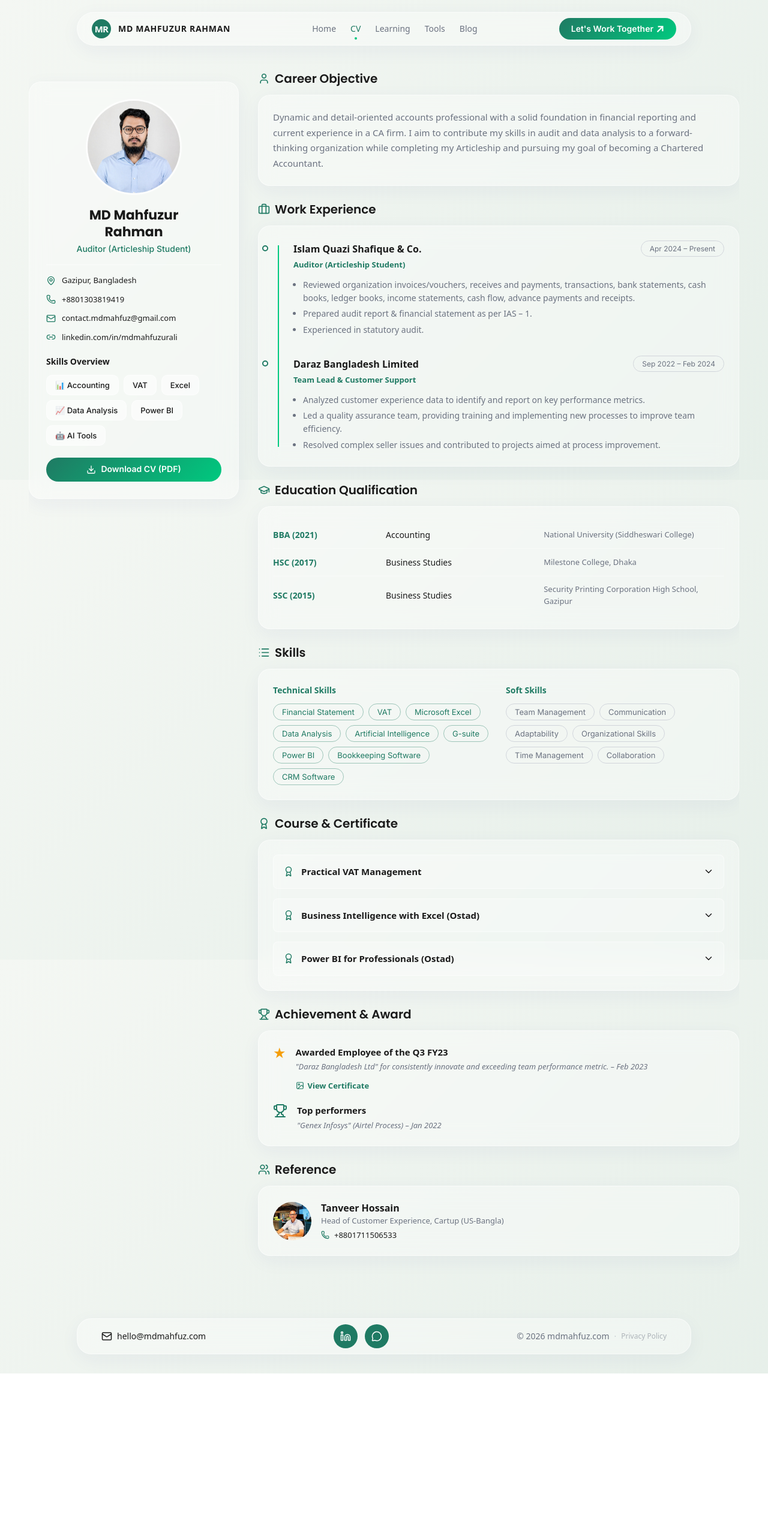
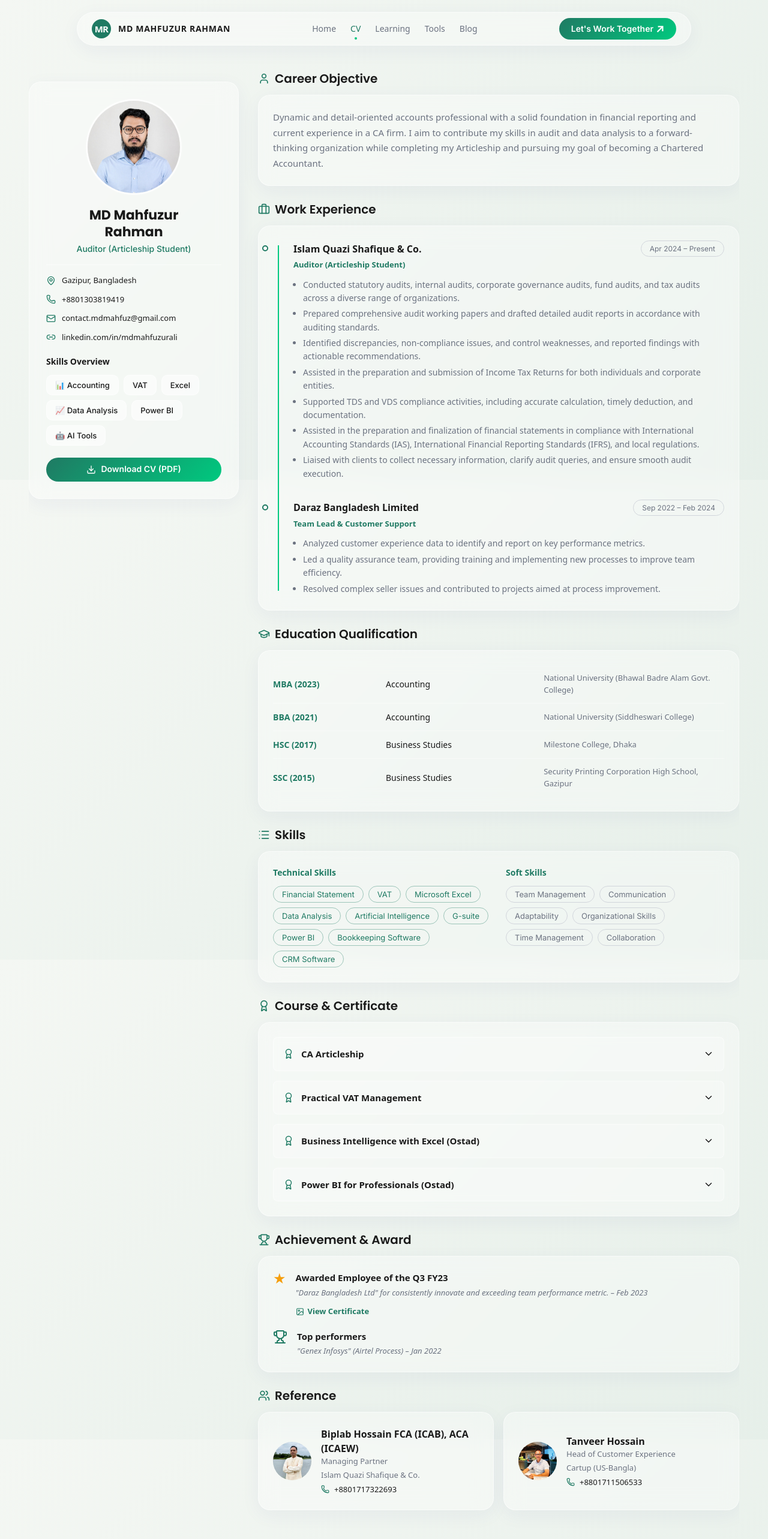
Before and after one commit to himahfuz/mdmahfuz-portfolio, a Next.js app: page /cv in a window 1280 px wide. Shown: the top 2566 px of the page at 60% size. Before the commit the page ends 2290 px from the top, so only its background shows below. Built offline with nearby package versions, Linux system fonts and the light colour scheme.

Commit message:
feat: implement and style the CV page with personal details and professional experience

```diff
--- a/src/app/(frontend)/cv/page.tsx
+++ b/src/app/(frontend)/cv/page.tsx
@@ -114,9 +114,13 @@ export default function CV() {
                 </div>
                 <div className="font-semibold text-[13px] text-[var(--color-brand-primary)] mb-3">Auditor (Articleship Student)</div>
                 <ul className="list-disc list-outside ml-4 text-[14px] leading-[1.6] text-[var(--color-text-secondary)] space-y-1">
-                  <li>Reviewed organization invoices/vouchers, receives and payments, transactions, bank statements, cash books, ledger books, income statements, cash flow, advance payments and receipts.</li>
-                  <li>Prepared audit report & financial statement as per IAS – 1.</li>
-                  <li>Experienced in statutory audit.</li>
+                  <li>Conducted statutory audits, internal audits, corporate governance audits, fund audits, and tax audits across a diverse range of organizations. </li>
+                  <li>Prepared comprehensive audit working papers and drafted detailed audit reports in accordance with auditing standards.</li>
+                  <li>Identified discrepancies, non-compliance issues, and control weaknesses, and reported findings with actionable recommendations.</li>
+                  <li>Assisted in the preparation and submission of Income Tax Returns for both individuals and corporate entities.</li>
+                  <li>Supported TDS and VDS compliance activities, including accurate calculation, timely deduction, and documentation.</li>
+                  <li>Assisted in the preparation and finalization of financial statements in compliance with International Accounting Standards (IAS), International Financial Reporting Standards (IFRS), and local regulations.</li>
+                  <li>Liaised with clients to collect necessary information, clarify audit queries, and ensure smooth audit execution.</li>
                 </ul>
               </div>
             </div>
@@ -151,6 +155,11 @@ export default function CV() {
           <div className="glass-panel p-6 overflow-x-auto">
             <table className="w-full min-w-[500px]">
               <tbody>
+                <tr className="border-b border-white/40">
+                  <td className="py-3 font-semibold text-[14px] text-[var(--color-brand-primary)] w-[25%]">MBA (2023)</td>
+                  <td className="py-3 text-[14px] text-[var(--color-text-primary)] w-[35%]">Accounting</td>
+                  <td className="py-3 text-[13px] text-[var(--color-text-secondary)]">National University (Bhawal Badre Alam Govt. College)</td>
+                </tr>
                 <tr className="border-b border-white/40">
                   <td className="py-3 font-semibold text-[14px] text-[var(--color-brand-primary)] w-[25%]">BBA (2021)</td>
                   <td className="py-3 text-[14px] text-[var(--color-text-primary)] w-[35%]">Accounting</td>
@@ -211,7 +220,6 @@ export default function CV() {
             <Award size={20} className="text-[var(--color-brand-primary)]" /> Course & Certificate
           </h3>
           <div className="glass-panel p-6 flex flex-col gap-4">
-
             <div className="border border-white/50 rounded-lg overflow-hidden accordion-item bg-white/20">
               <button
                 className="w-full flex items-center justify-between p-4 text-left"
@@ -219,11 +227,27 @@ export default function CV() {
               >
                 <div className="flex items-center gap-3">
                   <Award size={18} className="text-[var(--color-brand-primary)]" />
-                  <span className="font-semibold text-[15px] text-[var(--color-text-primary)]">Practical VAT Management</span>
+                  <span className="font-semibold text-[15px] text-[var(--color-text-primary)]">CA Articleship</span>
                 </div>
                 <ChevronDown size={18} className={`transition-transform duration-300 ${certOpen === 0 ? 'rotate-180' : ''}`} />
               </button>
               <div className={`px-4 text-[13px] text-[var(--color-text-secondary)] transition-all duration-300 overflow-hidden ${certOpen === 0 ? 'max-h-[700px] pb-4 opacity-100' : 'max-h-0 opacity-0'}`}>
+                <p className="mb-4">Passed Assurance, Business Law, Information Technology and Business Finance & Technology in Certificate level exam.</p>
+              </div>
+            </div>
+
+            <div className="border border-white/50 rounded-lg overflow-hidden accordion-item bg-white/20">
+              <button
+                className="w-full flex items-center justify-between p-4 text-left"
+                onClick={() => toggleCert(1)}
+              >
+                <div className="flex items-center gap-3">
+                  <Award size={18} className="text-[var(--color-brand-primary)]" />
+                  <span className="font-semibold text-[15px] text-[var(--color-text-primary)]">Practical VAT Management</span>
+                </div>
+                <ChevronDown size={18} className={`transition-transform duration-300 ${certOpen === 1 ? 'rotate-180' : ''}`} />
+              </button>
+              <div className={`px-4 text-[13px] text-[var(--color-text-secondary)] transition-all duration-300 overflow-hidden ${certOpen === 1 ? 'max-h-[700px] pb-4 opacity-100' : 'max-h-0 opacity-0'}`}>
                 <p className="mb-4">VAT Registration | All Mushak Hands on Practice | VAT Return Submission | VAT Rates</p>
                 <div className="relative w-full sm:w-[350px] md:w-[400px] max-w-full aspect-[0.707] rounded-lg overflow-hidden border border-white/20 shadow-md">
                   <Image
@@ -240,15 +264,15 @@ export default function CV() {
             <div className="border border-white/50 rounded-lg overflow-hidden accordion-item bg-white/20">
               <button
                 className="w-full flex items-center justify-between p-4 text-left"
-                onClick={() => toggleCert(1)}
+                onClick={() => toggleCert(2)}
               >
                 <div className="flex items-center gap-3">
                   <Award size={18} className="text-[var(--color-brand-primary)]" />
                   <span className="font-semibold text-[15px] text-[var(--color-text-primary)]">Business Intelligence with Excel (Ostad)</span>
                 </div>
-                <ChevronDown size={18} className={`transition-transform duration-300 ${certOpen === 1 ? 'rotate-180' : ''}`} />
+                <ChevronDown size={18} className={`transition-transform duration-300 ${certOpen === 2 ? 'rotate-180' : ''}`} />
               </button>
-              <div className={`px-4 text-[13px] text-[var(--color-text-secondary)] transition-all duration-300 overflow-hidden ${certOpen === 1 ? 'max-h-[600px] pb-4 opacity-100' : 'max-h-0 opacity-0'}`}>
+              <div className={`px-4 text-[13px] text-[var(--color-text-secondary)] transition-all duration-300 overflow-hidden ${certOpen === 2 ? 'max-h-[600px] pb-4 opacity-100' : 'max-h-0 opacity-0'}`}>
                 <p className="mb-4">Manage Data Model | Data relationship | Advance formula (Vlookup, Index, Match etc) | Power Pivot | Power Query</p>
                 <div className="relative w-full sm:w-[350px] md:w-[400px] max-w-full aspect-[1.414] rounded-lg overflow-hidden border border-white/20 shadow-md">
                   <Image
@@ -265,15 +289,15 @@ export default function CV() {
             <div className="border border-white/50 rounded-lg overflow-hidden accordion-item bg-white/20">
               <button
                 className="w-full flex items-center justify-between p-4 text-left"
-                onClick={() => toggleCert(2)}
+                onClick={() => toggleCert(3)}
               >
                 <div className="flex items-center gap-3">
                   <Award size={18} className="text-[var(--color-brand-primary)]" />
                   <span className="font-semibold text-[15px] text-[var(--color-text-primary)]">Power BI for Professionals (Ostad)</span>
                 </div>
-                <ChevronDown size={18} className={`transition-transform duration-300 ${certOpen === 2 ? 'rotate-180' : ''}`} />
+                <ChevronDown size={18} className={`transition-transform duration-300 ${certOpen === 3 ? 'rotate-180' : ''}`} />
               </button>
-              <div className={`px-4 text-[13px] text-[var(--color-text-secondary)] transition-all duration-300 overflow-hidden ${certOpen === 2 ? 'max-h-[600px] pb-4 opacity-100' : 'max-h-0 opacity-0'}`}>
+              <div className={`px-4 text-[13px] text-[var(--color-text-secondary)] transition-all duration-300 overflow-hidden ${certOpen === 3 ? 'max-h-[600px] pb-4 opacity-100' : 'max-h-0 opacity-0'}`}>
                 <p className="mb-4">Data transform | DAX Calculation | Interactive Reporting</p>
                 <div className="relative w-full sm:w-[350px] md:w-[400px] max-w-full aspect-[1.414] rounded-lg overflow-hidden border border-white/20 shadow-md">
                   <Image
@@ -341,16 +365,33 @@ export default function CV() {
           <h3 className="font-poppins font-semibold text-[20px] text-[var(--color-text-primary)] flex items-center gap-2 mb-3">
             <Users size={20} className="text-[var(--color-brand-primary)]" /> Reference
           </h3>
+          <div className="grid grid-cols-1 md:grid-cols-2 gap-4">
+            <div className="glass-panel p-6 flex gap-4 items-center">
+              <div className="w-16 h-16 rounded-full bg-[#e6efe9] overflow-hidden shrink-0 flex items-center justify-center relative">
+                <Image src="/images/avatars/avatar-biplab.jpg" alt="Biplab Hossain" fill sizes="64px" className="object-cover" />
+              </div>
+              <div>
+                <h4 className="font-semibold text-[16px] text-[var(--color-text-primary)]">Biplab Hossain FCA (ICAB), ACA (ICAEW)</h4>
+                <p className="text-[13px] text-[var(--color-text-secondary)] mb-1">Managing Partner</p>
+                <p className="text-[13px] text-[var(--color-text-secondary)] mb-1">Islam Quazi Shafique & Co.</p>
+                <div className="flex items-center gap-2 text-[13px] text-[var(--color-text-primary)]">
+                  <Phone size={14} className="text-[var(--color-brand-primary)]" />
+                  <span>+8801717322693</span>
+                </div>
+              </div>
+            </div>
             <div className="glass-panel p-6 flex gap-4 items-center">
               <div className="w-16 h-16 rounded-full bg-[#e6efe9] overflow-hidden shrink-0 flex items-center justify-center relative">
                 <Image src="/images/avatars/avatar-tanveer.jpg" alt="Tanveer Hossain" fill sizes="64px" className="object-cover" />
               </div>
               <div>
                 <h4 className="font-semibold text-[16px] text-[var(--color-text-primary)]">Tanveer Hossain</h4>
-              <p className="text-[13px] text-[var(--color-text-secondary)] mb-1">Head of Customer Experience, Cartup (US-Bangla)</p>
+                <p className="text-[13px] text-[var(--color-text-secondary)] mb-1">Head of Customer Experience</p>
+                <p className="text-[13px] text-[var(--color-text-secondary)] mb-1">Cartup (US-Bangla)</p>
                 <div className="flex items-center gap-2 text-[13px] text-[var(--color-text-primary)]">
                   <Phone size={14} className="text-[var(--color-brand-primary)]" />
                   <span>+8801711506533</span>
+                </div>
               </div>
             </div>
           </div>
```
Also changed, not shown: public/images/avatars/avatar-biplab.jpg (added). Lines whose indentation alone changed are shown as unchanged.
